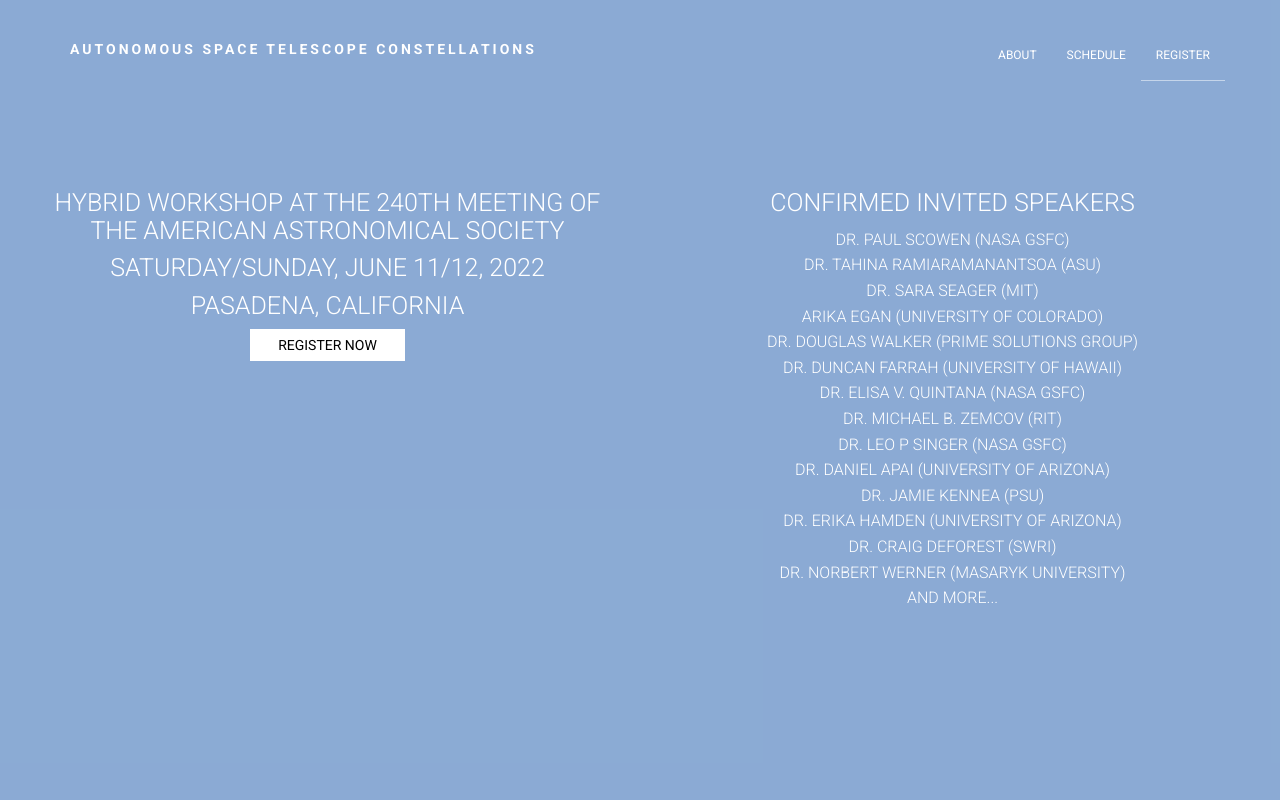
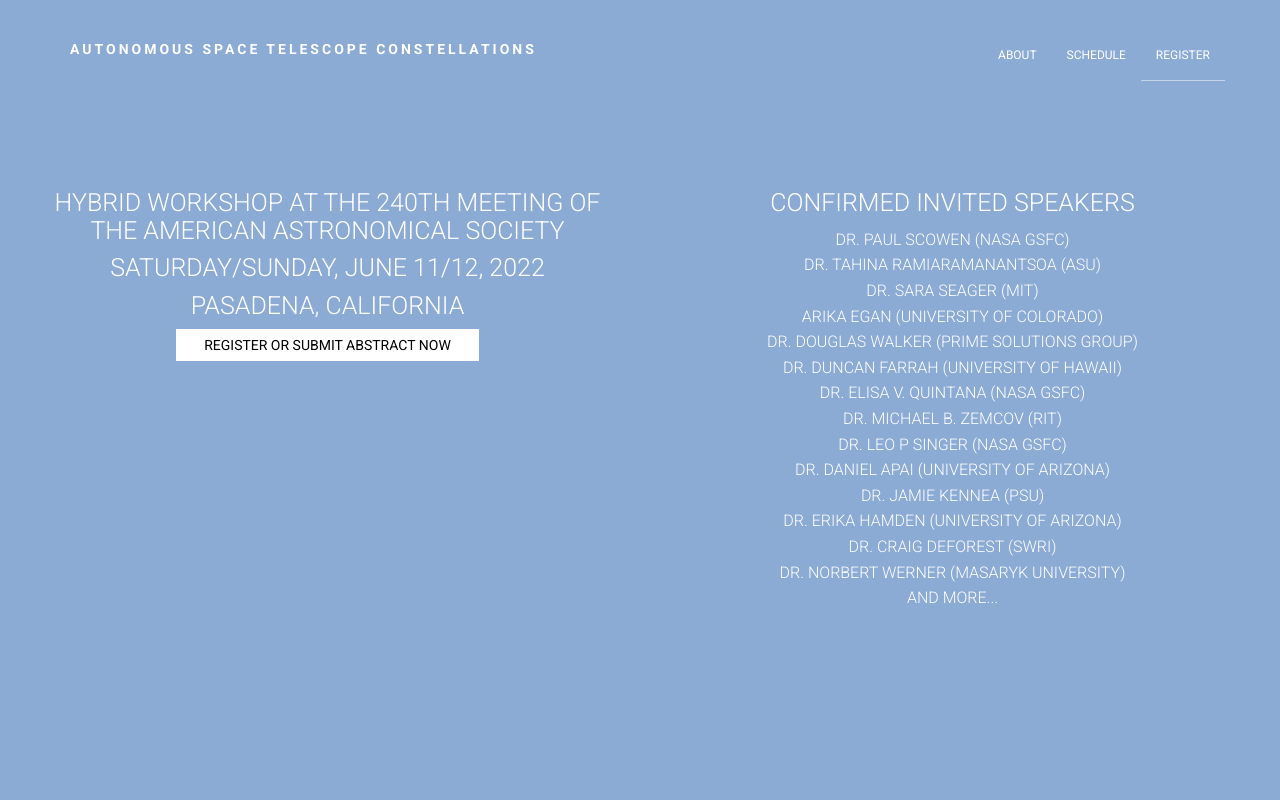
Before and after one commit to Tohuvavohu/space-telescope-constellations, a website: page index.html in a window 1280 px wide. Shown: the top 800 px of the page. Drawn offline with Linux system fonts and the light colour scheme.

Commit message:
submit abstract

```diff
--- a/index.html
+++ b/index.html
@@ -55,7 +55,7 @@
 
                     <h2>Saturday/Sunday, June 11/12, 2022</h2>
                     <h2>Pasadena, California</h2>
-                    <a class="btn btn-white" data-scroll href="#registration">Register Now</a>
+                    <a class="btn btn-white" data-scroll href="#registration">Register or Submit Abstract Now</a>
                   </div>
 
             </div><!-- /.col-sm-6 -->
```
